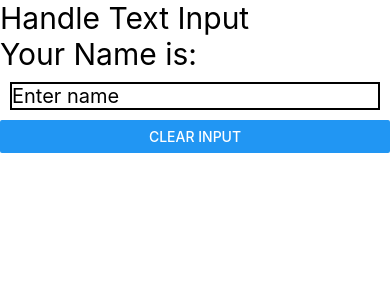
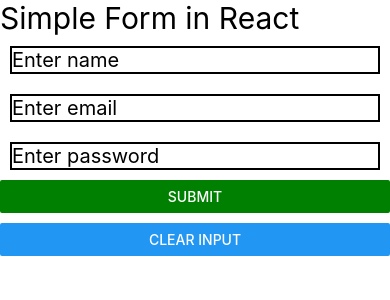
Before and after one commit to AhmadAliCodility/React-native-learning, a React Native app: screen / in a window 390 px wide. Shown: the top 300 px of the page. Built offline with nearby package versions, Linux system fonts and the light colour scheme.

Commit message:
#13 Basic Form in React-Native | form with state

```diff
--- a/App.tsx
+++ b/App.tsx
@@ -3,10 +3,25 @@ import React, { useState } from 'react';
 import { Text, StyleSheet, View, TextInput, Button } from 'react-native';
 function App(): JSX.Element {
   const [name, setName] = useState('');
+  const [email, setEmail] = useState('');
+  const [password, setPassword] = useState('');
+  const [display, setDisplay] = useState(false);
+
+  const clear = () => {
+    setName('');
+    setEmail('');
+    setPassword('');
+  };
   return (
     <View>
-      <Text style={{ fontSize: 30 }}>Handle Text Input</Text>
-      <Text style={{ fontSize: 30 }}>Your Name is: {name}</Text>
+      <Text style={{ fontSize: 30 }}>Simple Form in React</Text>
+      {display ? (
+        <View>
+          <Text style={{ fontSize: 20 }}>Your Name: {name}</Text>
+          <Text style={{ fontSize: 20 }}>Your email: {email}</Text>
+          <Text style={{ fontSize: 20 }}>Your password: {password}</Text>
+        </View>
+      ) : null}
       <TextInput
         style={styles.textInput}
         placeholder="Enter name"
@@ -14,7 +29,29 @@ function App(): JSX.Element {
         // onChangeText={setName}
         onChangeText={text => setName(text)}
       />
-      <Button title="Clear Input" onPress={() => setName('')} />
+      <TextInput
+        style={styles.textInput}
+        placeholder="Enter email"
+        value={email}
+        // onChangeText={setName}
+        onChangeText={text => setEmail(text)}
+      />
+      <TextInput
+        style={styles.textInput}
+        secureTextEntry={true}
+        placeholder="Enter password"
+        value={password}
+        // onChangeText={setName}
+        onChangeText={text => setPassword(text)}
+      />
+      <View style={{ marginBottom:10 }}>
+        <Button
+          title="Submit"
+          color={'green'}
+          onPress={() => setDisplay(true)}
+        />
+      </View>
+      <Button title="Clear Input" onPress={clear} />
     </View>
   );
 }
```
